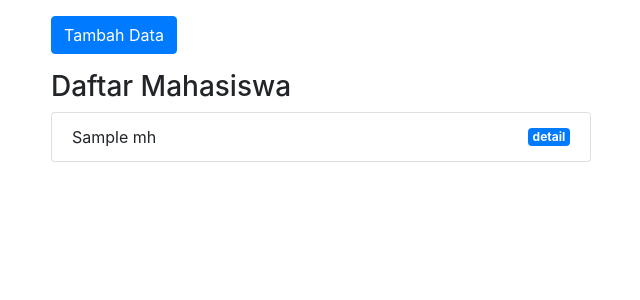
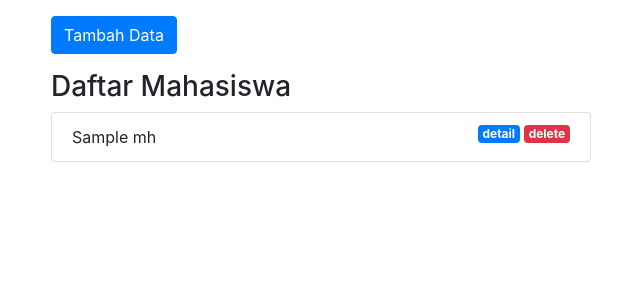
Before and after one commit to practice-testing-and-tutorial/web-app-php-mvc, a PHP site: the page made by app/views/mahasiswa/index.php in a window 1280 px wide. Shown: the part 56-356 px from the top of the page, without its empty margins (34-674 px from the left). Run offline with PHP 8.4, Linux system fonts and the light colour scheme; the template is opened without the code that fills it: most values are stand-ins (such as "Sample title", 1, 10 or a date in 2020); some libraries are stand-ins or nearby versions.

Commit message:
- mvc11 delete record on db

```diff
--- a/app/views/mahasiswa/index.php
+++ b/app/views/mahasiswa/index.php
@@ -14,9 +14,10 @@
             <h3>Daftar Mahasiswa</h3>
             <ul class="list-group">
                 <?php foreach ($data['mhs'] as $mhs) : ?>
-                    <li class="list-group-item d-flex justify-content-between align-items-center">
+                    <li class="list-group-item">
                         <?= $mhs['nama']; ?>
-                        <a href="<?= BASEURL; ?>/mahasiswa/detail/<?= $mhs['id']; ?>" class="badge badge-primary">detail</a>
+                        <a href="<?= BASEURL; ?>/mahasiswa/hapus/<?= $mhs['id']; ?>" class="badge badge-danger float-right ml-1" onclick="return confirm('Yakin?');">delete</a>
+                        <a href="<?= BASEURL; ?>/mahasiswa/detail/<?= $mhs['id']; ?>" class="badge badge-primary float-right ml-1">detail</a>
                     </li>
                 <?php endforeach; ?>
             </ul>
```
Also changed, not shown: app/controllers/Mahasiswa.php (+10 -0 lines), app/models/Mahasiswa_model.php (+12 -0 lines).
